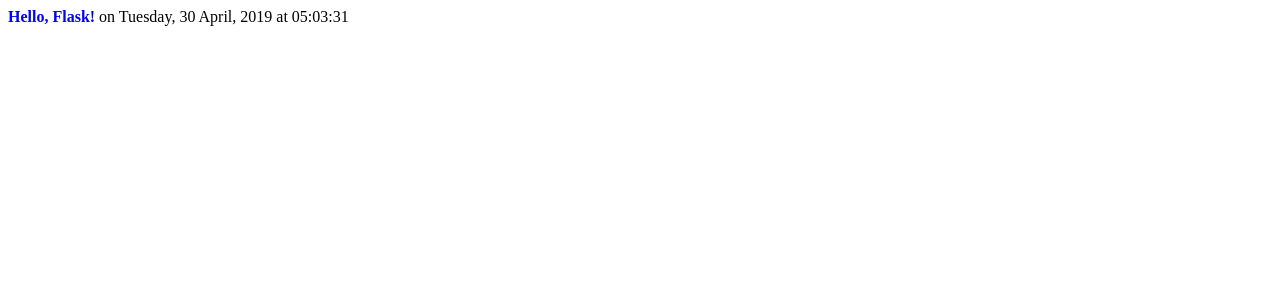
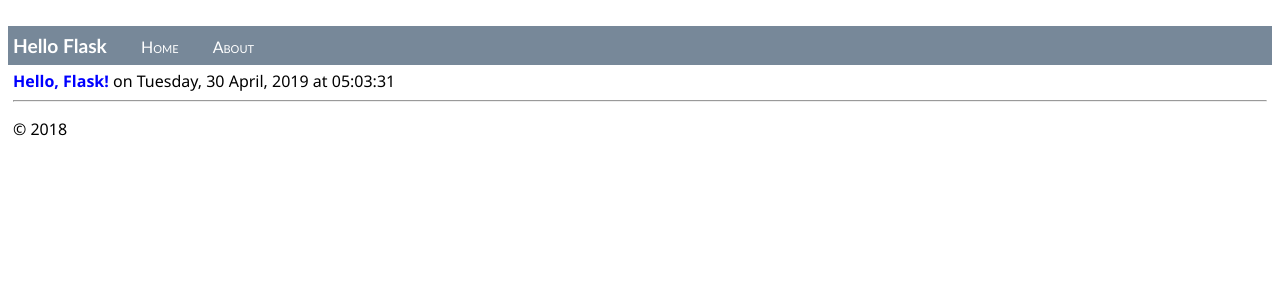
Before and after one commit to rustygoldhouse/learningflask, a Flask app: page / in a window 1280 px wide. Shown: the top 300 px of the page. Run offline with Flask 2, Linux system fonts and the light colour scheme.

Commit message:
completed section 5 of tutorial

```diff
--- /dev/null
+++ b/basicproject/HelloFlask/static/data.json
@@ -0,0 +1,5 @@
+{
+  "01": {
+    "note": "Data is very simple because we're demonstrating only the mechanism."
+  }
+}
--- a/basicproject/HelloFlask/static/site.css
+++ b/basicproject/HelloFlask/static/site.css
@@ -2,3 +2,31 @@
     font-weight: 600;
     color: blue;
 }
+
+.navbar {
+    background-color: lightslategray;
+    font-size: 1em;
+    font-family: 'Trebuchet MS', 'Lucida Sans Unicode', 'Lucida Grande', 'Lucida Sans', Arial, sans-serif;
+    color: white;
+    padding: 8px 5px 8px 5px;
+}
+
+    .navbar a {
+        text-decoration: none;
+        color: inherit;
+    }
+
+.navbar-brand {
+    font-size: 1.2em;
+    font-weight: 600;
+}
+
+.navbar-item {
+    font-variant: small-caps;
+    margin-left: 30px;
+}
+
+.body-content {
+    padding: 5px;
+    font-family: 'Segoe UI', Tahoma, Geneva, Verdana, sans-serif;
+}
--- a/basicproject/HelloFlask/templates/index.html
+++ b/basicproject/HelloFlask/templates/index.html
@@ -4,6 +4,9 @@
         <link rel="stylesheet" type="text/css" href="/static/site.css" />
     </head>
     <body>
+        {% extends "layout.html" %}
+        {% block content %}
         <span class="message">{{ message }}</span>{{ content }}
+        {% endblock %}
     </body>
 </html>
--- /dev/null
+++ b/basicproject/HelloFlask/templates/layout.html
@@ -0,0 +1,25 @@
+<!DOCTYPE html>
+<html>
+<head>
+    <meta charset="utf-8" />
+    <title>{{ title }}</title>
+    <link rel="stylesheet" type="text/css" href="/static/site.css" />
+</head>
+
+<body>
+    <div class="navbar">
+        <a href="/" class="navbar-brand">Hello Flask</a>
+        <a href="{{ url_for('home') }}" class="navbar-item">Home</a>
+        <a href="{{ url_for('about') }}" class="navbar-item">About</a>
+    </div>
+
+    <div class="body-content">
+        {% block content %}
+        {% endblock %}
+        <hr />
+        <footer>
+            <p>&copy; 2018</p>
+        </footer>
+    </div>
+</body>
+</html>
--- a/basicproject/HelloFlask/views.py
+++ b/basicproject/HelloFlask/views.py
@@ -13,3 +13,14 @@ def home():
         title = "Hello Flask",
         message = "Hello, Flask!",
         content = " on " + formatted_now)
+
+@app.route('/api/data')
+def get_data():
+  return app.send_static_file('data.json')
+
+@app.route('/about')
+def about():
+    return render_template(
+        "about.html",
+        title = "About HelloFlask",
+        content = "Example app page for Flask.")
```
Also changed, not shown: basicproject/HelloFlask/templates/about.html (added, +12 -0 lines), 1 other file.
